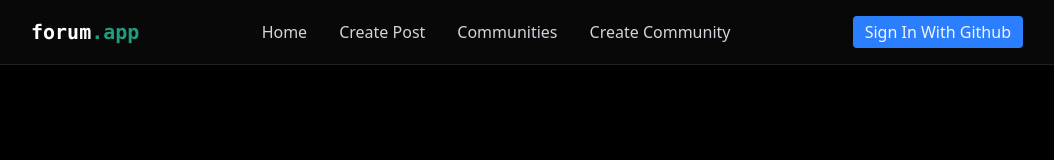
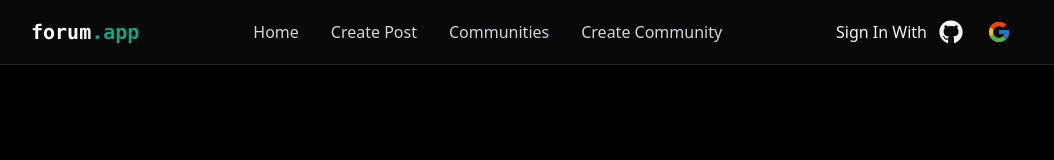
Before and after one commit to Chaim-Pollak/social-media-app, a React (Vite) app: page /create in a window 1280 px wide. Shown: the top 160 px of the page, without its empty margins (113-1167 px from the left). Built offline with nearby package versions, Linux system fonts and the light colour scheme; no server answers; the database is empty.

Commit message:
add Google sign-in support and update Navbar UI with icons

```diff
--- a/package.json
+++ b/package.json
@@ -15,6 +15,7 @@
     "@tanstack/react-query": "^5.68.0",
     "react": "^19.0.0",
     "react-dom": "^19.0.0",
+    "react-icons": "^5.5.0",
     "react-router": "^7.3.0",
     "tailwindcss": "^4.0.14"
   },
--- a/src/components/Navbar.tsx
+++ b/src/components/Navbar.tsx
@@ -1,11 +1,16 @@
 import { useState } from "react";
 import { Link } from "react-router";
 import { useAuth } from "../context/AuthContext";
+import { FaGithub } from "react-icons/fa";
+import { FcGoogle } from "react-icons/fc";
 
 export default function Navbar() {
   const [menuOpen, setMenuOpen] = useState(false);
-  const { user, signInWithGitHub, signOut } = useAuth();
-  const displayName = user?.user_metadata.user_name || user?.email;
+  const { user, signInWithGitHub, signInWithGoogle, signOut } = useAuth();
+  const displayName =
+    user?.user_metadata.user_name ||
+    user?.user_metadata.full_name ||
+    user?.email;
 
   return (
     <nav className="fixed top-0 w-full z-40 bg-[rgba(10,10,10,0.8)] backdrop-blur-lg border-b border-white/10 shadow-lg">
@@ -63,12 +68,21 @@ export default function Navbar() {
                 </button>
               </div>
             ) : (
-              <button
-                onClick={signInWithGitHub}
-                className="bg-blue-500 px-3 py-1 rounded"
-              >
-                Sign In With Github
-              </button>
+              <>
+                <span>Sign In With</span>
+                <button
+                  onClick={signInWithGitHub}
+                  className="px-3 py-1 text-2xl cursor-pointer"
+                >
+                  <FaGithub />
+                </button>
+                <button
+                  onClick={signInWithGoogle}
+                  className="px-3 py-1 text-2xl cursor-pointer"
+                >
+                  <FcGoogle />
+                </button>
+              </>
             )}
           </div>
 
--- a/src/context/AuthContext.tsx
+++ b/src/context/AuthContext.tsx
@@ -1,10 +1,12 @@
 import { User } from "@supabase/supabase-js";
 import { createContext, useContext, useEffect, useState } from "react";
 import { supabase } from "../supabase-client";
+import { data } from "react-router";
 
 interface AuthContextType {
   user: User | null;
   signInWithGitHub: () => void;
+  signInWithGoogle: () => void;
   signOut: () => void;
 }
 
@@ -31,12 +33,18 @@ export const AuthProvider = ({ children }: { children: React.ReactNode }) => {
     supabase.auth.signInWithOAuth({ provider: "github" });
   };
 
+  const signInWithGoogle = () => {
+    supabase.auth.signInWithOAuth({ provider: "google" });
+  };
+
   const signOut = () => {
     supabase.auth.signOut();
   };
 
   return (
-    <AuthContext.Provider value={{ user, signInWithGitHub, signOut }}>
+    <AuthContext.Provider
+      value={{ user, signInWithGitHub, signInWithGoogle, signOut }}
+    >
       {children}
     </AuthContext.Provider>
   );
```
Also changed, not shown: 1 other file (tests, documents, lock files or other folders).
